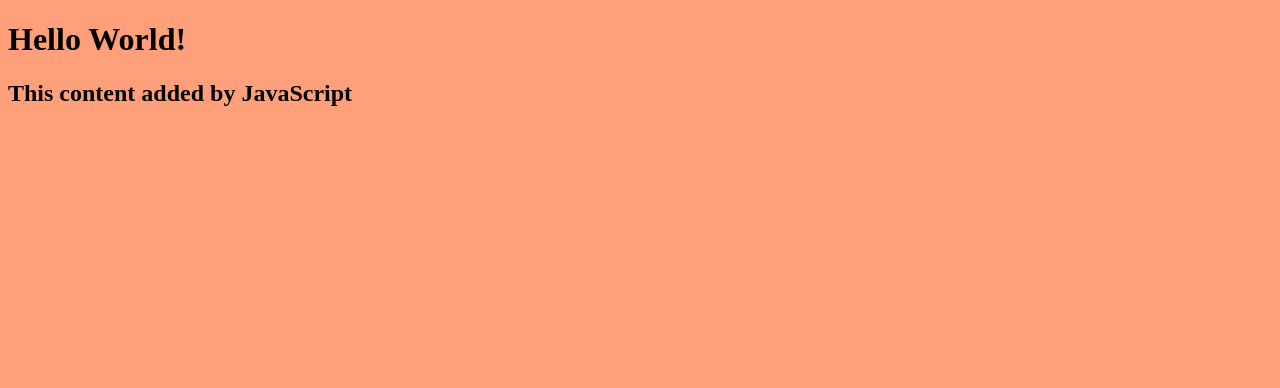
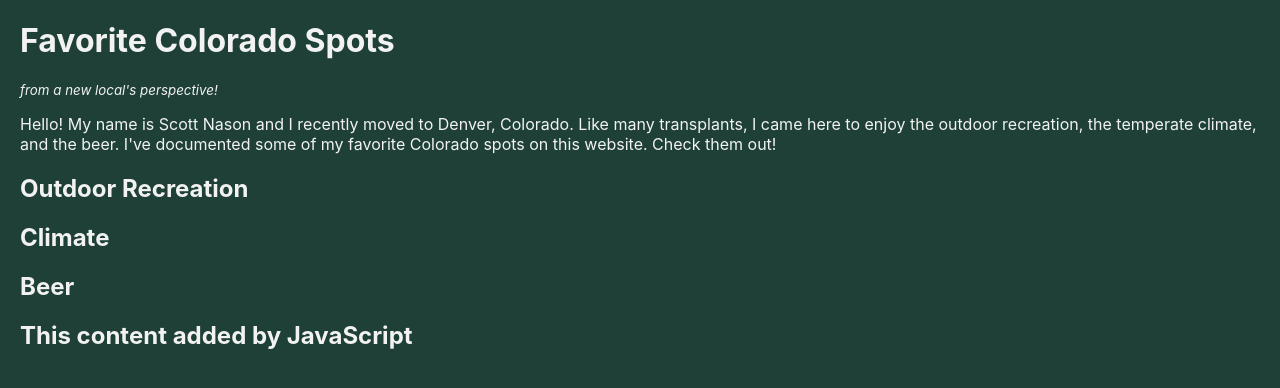
Before and after one commit to sconaso/my-website, a plain HTML site: page index.html in a window 1280 px wide. Drawn offline with Linux system fonts and the light colour scheme.

Commit message:
updated styling, added new headers

```diff
--- a/index.html
+++ b/index.html
@@ -2,10 +2,15 @@
 <html lang="en">
   <head>
       <link rel="stylesheet" href="style.css" />
-      <title>My Website</title>
+      <title>Colorado</title>
   </head>
   <body>
-      <h1>Hello World!</h1>
+      <h1>Favorite Colorado Spots</h1>
+        <p id="quip">from a new local's perspective!</p>
+        <p id="intro">Hello! My name is Scott Nason and I recently moved to Denver, Colorado. Like many transplants, I came here to enjoy the outdoor recreation, the temperate climate, and the beer. I've documented some of my favorite Colorado spots on this website. Check them out!</p>
+        <h2>Outdoor Recreation</h2>
+        <h2>Climate</h2>
+        <h2>Beer</h2>
       <script src="script.js"></script>
   </body>
 </html>
--- a/style.css
+++ b/style.css
@@ -1,3 +1,11 @@
 body {
-    background-color: lightsalmon;
+    color: #f2f2f2;
+    font-family: -apple-system, BlinkMacSystemFont, 'Segoe UI', Roboto, Oxygen, Ubuntu, Cantarell, 'Open Sans', 'Helvetica Neue', sans-serif;
+    background-color: #1f4037;
+    margin: 20px;
   }
+
+p#quip {
+    font-style: italic;
+    font-size: smaller;
+}
```
